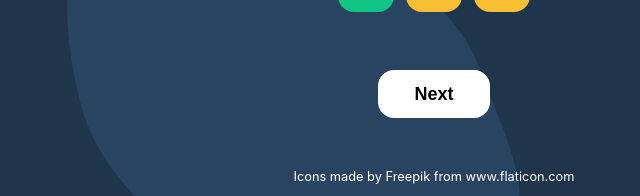
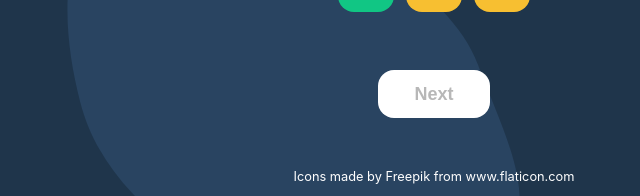
Before and after one commit to hellodeborahuk/buzzphonics, a React (Create React App) app: page /games/phaseTwoQuiz in a window 1280 px wide. Shown: the part 360-556 px from the top of the page, without its empty margins (206-846 px from the left). Built offline with nearby package versions, Linux system fonts and the light colour scheme.

Commit message:
Disabled button fixes #18

```diff
--- a/src/components/PhaseTwoQuiz.js
+++ b/src/components/PhaseTwoQuiz.js
@@ -89,6 +89,7 @@ const PhaseTwoQuiz= () => {
     const [currentQuestion, setCurrentQuestion] = useState(0)
     const [displayEndPage, setdisplayEndPage] = useState(false)
     const [answered, setAnswered] = useState()
+    const [cantContinue, setCantContinue] = useState(true)
 
     const alternatingColor = ["var(--pink)", "var(--green)", "var(--yellow)", "var(--blue)", "var(--light-blue)", "var(--purple)"]
     const randomElement = () => {
@@ -96,6 +97,7 @@ const PhaseTwoQuiz= () => {
     }
     const handleNextBtnClick = () => {
         setAnswered()
+        setCantContinue(true)
         const nextQuestion = currentQuestion + 1
         if (nextQuestion < quizQuestions.length) {
             setCurrentQuestion(nextQuestion)
@@ -109,6 +111,7 @@ const PhaseTwoQuiz= () => {
         const trueAnswer = "Correct ✅"
         const falseAnswer = "Try again ❌"
         if (isCorrect === true) {
+            setCantContinue(false)
             setAnswered(trueAnswer)
         } else {
             setAnswered(falseAnswer)
@@ -138,14 +141,14 @@ const PhaseTwoQuiz= () => {
                         { quizQuestions[currentQuestion].answerOptions.map((answer, index) => {
 
                             return (
-                                <div className="sound" style={randomElement()}  onClick={() => handleAnswer(answer.isCorrect)}>
+                                <div className="sound" style={randomElement()} onClick={() => handleAnswer(answer.isCorrect)}>
                                 <p>{answer.answerText}</p>
                             </div>
                             )})
                         }
                     </div>
                     <p className="quiz-tip">{answered}</p>
-                    <button className="next-btn" onClick={handleNextBtnClick}>Next</button>
+                    <button className="next-btn" disabled={cantContinue} onClick={handleNextBtnClick}>Next</button>
                 </div>
                 <footer>Icons made by <a href="https://www.flaticon.com/authors/freepik">Freepik</a> from <a href="www.flaticon.com">www.flaticon.com</a></footer>
             </>
```
